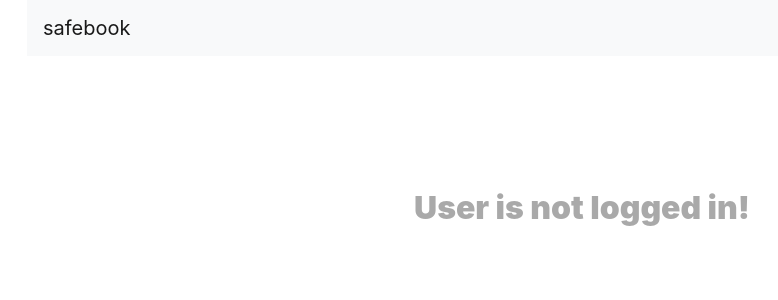
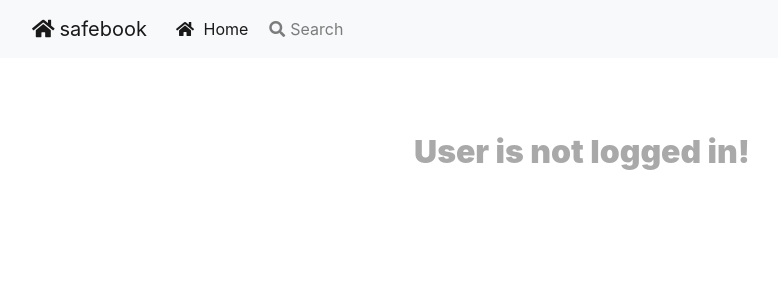
Before and after one commit to mjfullstack/safebook, a React (Create React App) app in the folder client/: page /home in a window 1280 px wide. Shown: the top 300 px of the page, without its empty margins (58-836 px from the left). Built offline with nearby package versions, Linux system fonts and the light colour scheme.

Commit message:
Nav Bar Work

```diff
--- a/client/public/index.html
+++ b/client/public/index.html
@@ -34,6 +34,9 @@
       <script src="https://cdnjs.cloudflare.com/ajax/libs/popper.js/1.14.6/umd/popper.min.js" integrity="sha384-wHAiFfRlMFy6i5SRaxvfOCifBUQy1xHdJ/yoi7FRNXMRBu5WHdZYu1hA6ZOblgut" crossorigin="anonymous"></script>
       <script src="https://stackpath.bootstrapcdn.com/bootstrap/4.2.1/js/bootstrap.min.js" integrity="sha384-B0UglyR+jN6CkvvICOB2joaf5I4l3gm9GU6Hc1og6Ls7i6U/mkkaduKaBhlAXv9k" crossorigin="anonymous"></script>
 
+    <!-- Font Awesom -->
+      <link rel="stylesheet" href="https://use.fontawesome.com/releases/v5.7.1/css/all.css" integrity="sha384-fnmOCqbTlWIlj8LyTjo7mOUStjsKC4pOpQbqyi7RrhN7udi9RwhKkMHpvLbHG9Sr" crossorigin="anonymous">
+
     <title>SafeBook</title>
   </head>
   <body>
--- a/client/src/App.css
+++ b/client/src/App.css
@@ -32,7 +32,7 @@
 }
 
 .paddingTitle {
-  padding-top: 2rem;
+  padding-top: 5rem;
   padding-bottom: 1rem;
 }
 
@@ -43,6 +43,19 @@
 .marginButton {
   margin: 15;
 }
+
+.sb-ico-margin {
+  margin: 5px;
+}
+ /* .sb-navbar {
+  position: fixed;
+  top: 0;
+} */
+/*
+  width: 100%;
+  color: #000;
+  background-color: brown.
+} */
 
   h1 {
     font-weight: 900;
--- a/client/src/App.js
+++ b/client/src/App.js
@@ -6,7 +6,7 @@ import FindUser from "./pages/FindUser";
 import HomePage from "./pages/HomePage";
 import NoMatch from "./pages/NoMatch";
 import './App.css';
-// import FixedNavbar from './Components/FixedNavbar';
+import FixedNavbar from './Components/FixedNavbar';
 
 export default class App extends Component {
   constructor() {
@@ -49,32 +49,10 @@ export default class App extends Component {
     return (
       <Router>
         <div className='tc container'> {/** tc = tachyon text-align: center;  **/}
-          {/* <FixedNavbar
-            currentScore={this.state.currentScore}
-            highScore={this.state.highScore}
-            wonDisplayed={this.state.wonDisplayed}
+          <FixedNavbar
             set_logged_in={(logged_in_status) => this.setLoggedInStatus(logged_in_status)}
             logged_in_status={this.state.logged_in_status}
-            /> */}
-          <nav className="navbar navbar-expand-lg navbar-light bg-light">
-            <a className="navbar-brand" href="/">safebook</a>
-            {/* <button class="navbar-toggler" type="button" data-toggle="collapse" data-target="#navbarSupportedContent" aria-controls="navbarSupportedContent"
-              aria-expanded="false" aria-label="Toggle navigation">
-              <span class="navbar-toggler-icon"></span>
-            </button>
-            <div class="collapse navbar-collapse" id="navbarSupportedContent">
-              <ul class="navbar-nav ml-auto">
-                <li class="nav-item active">
-                  <a class="nav-link" href="/">Login
-                        <span class="sr-only">(current)</span>
-                  </a>
-                </li>
-                <li class="nav-item">
-                  <a class="nav-link" href="/finduser">Search</a>
-                </li>
-              </ul>
-            </div> */}
-          </nav>
+          />
 
           <Switch>
             <Route exact path="/register"
@@ -83,19 +61,15 @@ export default class App extends Component {
                 set_logged_in={(logged_in_status) => this.setLoggedInStatus(logged_in_status)}
               />}
             />
-            {/* <Route exact path="/" component={Login} /> */}
             <Route exact path="/"
               render={(props) => <Login {...props}
                 topLevelState={(loginUser) => this.setTopState(loginUser)}
-                // im_logged_in={this.state.im_logged_in}
                 im_logged_in={this.state.user}
                 set_logged_in={(logged_in_status) => this.setLoggedInStatus(logged_in_status)}
               />}
             />
             <Route exact path="/home"
               render={(props) => <HomePage {...props}
-                // EDGAR suggested (not req'd) ---> componentDidMount={(props) => <HomePage {...props}
-                // im_logged_in={this.state.im_logged_in}
                 im_logged_in={this.state.users[0]}
                 users={this.state.users}
                 friends={filteredFriends}
--- a/client/src/Components/CardList/index.js
+++ b/client/src/Components/CardList/index.js
@@ -7,7 +7,6 @@ const CardList = ({ users }) => {
   const cardArray = users.map((user, idx) => {
     return (
       <Card
-        // id={user.id} // Intent?
         key={idx }
         first_name={user.first_name}
         middle_name={user.middle_name}
--- a/client/src/Components/FixedNavbar/index.js
+++ b/client/src/Components/FixedNavbar/index.js
@@ -1,32 +1,8 @@
 import React from "react";
 import './style.css';
-// import { MuiThemeProvider, style, createMuiTheme } from 'material-ui/styles';
-import { MuiThemeProvider, style } from 'material-ui/styles';
-// import RaisedButton from 'material-ui/RaisedButton';
-// import StepButton from 'material-ui/StepButton';
-import FlatButton from 'material-ui/FlatButton';
 import { withRouter } from "react-router-dom";
 // import { withState } from "recompose";
 import 'typeface-roboto';
-// import { StepButton } from "material-ui";
-
-
-// const styles = { // NOT being applied
-//   buttonStyle: {
-//     // backgroundColor: "#aaa",
-//     backgroundColor: 'blue'
-//   }
-// }
-
-// const myTheme = createMuiTheme ({
-//   overrides: {
-//     MuiButton: {
-//       FlatButton: {
-//         color: 'white',
-//       },
-//     },
-//   }
-// })
 
 class FixedNavbar extends React.Component {
   constructor(props){
@@ -46,37 +22,59 @@ class FixedNavbar extends React.Component {
       return this.props.history.push("/");
     }
   }
+
+  handleGoToSearchClick(event) {
+    event.preventDefault();
+    return this.props.history.push("/finduser");
+  }
+
   render () {
+    // const { logged_in_status, set_logged_in } = this.props;
     const { logged_in_status } = this.props;
-    // const {currentScore, highScore, wonDisplayed} = this.props;
-    // console.log(`Score: ${currentScore} High Score: ${highScore}`);
-    // console.log(`wonDisplayed: ${wonDisplayed}`);
-  return (
-    <div>
-     {/* <MuiThemeProvider theme={myTheme}> */}
-     <MuiThemeProvider>
-        <nav className="navbar fixed-top tc" role="navigation">
-          <div className="container-fluid">
-            {/* <!-- Brand and toggle get grouped for better mobile display --> */}
-            {/* <div className="navbar-header"> */}
-            {/* <a className='nav navbar-nav' href='/home'><h1 className='tc f1'>SafeBook</h1></a> */}
-            {/* <FlatButton theme='dark' color='black' label='SAFEBOOK' primary={true} style={style} className='nav navbar-nav tc f1 mySafeHeader' role='button' >SafeBook</FlatButton> */}
-            {/* <ul className="nav navbar-nav tc">
-              <li > {<FlatButton theme='dark' color='black' label='SAFEBOOK' primary={true} style={style} className='nav navbar-nav tc f1 mySafeHeader' role='button' >SafeBook</FlatButton>} </li>
-            </ul> */}
-                 <FlatButton label='SafeBook' centerRipple backgroundColor='blue' primary={true} style={style} className='nav navbar-nav tc f1 mySafeHeader' onClick={(event) => this.handleSafeBookClick(event, logged_in_status)} ></FlatButton>
-                 {/* <RaisedButton label='SafeBook' centerRipple backgroundColor='blue' primary={true} style={style} className='nav navbar-nav tc f1 mySafeHeader' onClick={(event) => this.handleSafeBookClick(event, logged_in_status)} ></RaisedButton> */}
-                 {/* <StepButton label='SafeBook' primary={true} style={style} className='nav navbar-nav tc f1 mySafeHeader' onClick={(event) => this.handleSafeBookClick(event, logged_in_status)} ></StepButton> */}
-                 {/* <FlatButton onClick={(event) => this.handleSafeBookClick(event, logged_in_status)} overrides={MuiButton= {FlatButton= {color='white', label='SafeBook', className='nav navbar-nav', }}}>safebook</FlatButton> */}
-            {/* <RaisedButton className='nav navbar-nav' role='button' onClick={(event) => this.handleSafeBookClick(event, logged_in_status)}><h1 className='tc f1'>SafeBook</h1></RaisedButton> */}
-            {/* <button className='nav navbar-nav' role='button' onClick={(event) => this.handleSafeBookClick(event, logged_in_status)}><h1 className='tc f1'>SafeBook</h1></button> */}
-              {/* <ul className="nav navbar-nav tc">
-                <li ><a  href='/home'><h1 className='tc f1'>SafeBook</h1></a></li>
-              </ul> */}
-            {/* </div> */}
+    return (
+      <div>
 
+        {/* <nav className="navbar fixed-top tc" role="navigation"> */}
+        <nav className="navbar navbar-expand-lg navbar-light bg-light fixed-top float-right sb-navbar">
+          <div className="container">
+            {/* <button className='nav navbar-nav'  onClick={(event) => this.handleSafeBookClick(event, logged_in_status)}>SafeBook</button> */}
+            <a className="navbar-brand float-left" rel="noopener noreferrer" href="#"
+              onClick={(event) => this.handleSafeBookClick(event, logged_in_status)}
+            ><i className="fas fa-home sb-ico-margin"></i>safebook</a>
+            <button className="navbar-toggler" type="button" data-toggle="collapse"
+            data-target="#navbarSupportedContent" aria-controls="navbarSupportedContent"
+              aria-expanded="false" aria-label="Toggle navigation">
+              <span className="navbar-toggler-icon"></span>
+            </button>
+            <div className="collapse navbar-collapse" id="navbarSupportedContent">
+              <ul className="navbar-nav ml-auto">
+                <li className="nav-item active">
+                  <a className="nav-link" rel="noopener noreferrer" href="#"
+                    onClick={(event) => this.handleSafeBookClick(event, logged_in_status)}
+                  ><i className="fas fa-home sb-ico-margin"></i> Home
+                        <span className="sr-only">(current)</span>
+                  </a>
+                </li>
+                <li className="nav-item">
+                  <a className="nav-link" rel="noopener noreferrer" href="#"
+                    onClick={(event) => this.handleGoToSearchClick(event)}
+                    ><i class="fas fa-search sb-ico-margin"></i>Search
+                  </a>
+                </li>
+              </ul>
+            </div>
+          </div> {/* <!-- /.container-fluid for outside container --> */}
+        </nav>
+
+
+
+
+
+
+
+            {/* WAS FROM OLD NAVBAR */}
             {/* <!-- Collect the nav links, forms, and other content for toggling --> */}
-            <div className="collapse navbar-collapse" id="bs-example-navbar-collapse-1">
+            {/* <div className="collapse navbar-collapse" id="bs-example-navbar-collapse-1">
               <ul className="nav navbar-nav">
                 <li className="pull-left"><button target="_blank" rel="noopener noreferrer" href="#">Dashboard</button></li>
                 <li className="active"><button target="_blank" rel="noopener noreferrer" href="#">Stories</button></li>
@@ -84,12 +82,11 @@ class FixedNavbar extends React.Component {
                 <li><button target="_blank" rel="noopener noreferrer" href="#">Photos</button></li>
                 <li className="social pull-right"><button href="#">Social Links</button></li>
               </ul>
-            </div> {/* <!-- /.navbar-collapse --> */}
-          </div> {/* <!-- /.container-fluid --> */}
-        </nav>
-        </MuiThemeProvider>
-    </div>
-  )
+            </div>    */}  {/* <!-- /.navbar-collapse --> */}
+        {/* </nav> */}
+        {/* </MuiThemeProvider> */}
+      </div>
+    )
   }
 };
 
--- a/client/src/pages/FindUser/index.js
+++ b/client/src/pages/FindUser/index.js
@@ -33,7 +33,7 @@ class FindUser extends React.Component {
     return (
       <div>
         <div>
-          <h2 className='paddingTitle'>Find User - Type Letters to Search Names...</h2>
+          <h2 className='paddingTitle'><i class="fas fa-search sb-ico-margin"></i>Find User - Type Letters to Search Names...</h2>
           <div className="form-group">
             <input type="text"
               placeholder="Search safebook..."
--- a/client/src/pages/HomePage/index.js
+++ b/client/src/pages/HomePage/index.js
@@ -17,7 +17,7 @@ class HomePage extends React.Component {
 
   handleGoToSearchClick(event) {
     event.preventDefault();
-    return this.props.history.push("/finduser"); // EDGAR workaround no persistence
+    return this.props.history.push("/finduser");
   }
 
   // When the component mounts, load all user and save the state
@@ -84,7 +84,10 @@ class HomePage extends React.Component {
 
           <div className="row">
             <div className="col-md-12 padding">
-              <button type="button" className="btn btn-secondary marginButton" onClick={(event) => this.handleGoToSearchClick(event)}>Go To Search</button>
+              <button type="button" className="btn btn-secondary marginButton"
+                onClick={(event) => this.handleGoToSearchClick(event)}
+                ><i class="fas fa-search sb-ico-margin"></i>Go To Search
+              </button>
             </div>
           </div>
           {this.state.user === null && <div />}
```
Also changed, not shown: client/src/Components/FixedNavbar/style.css (+2 -6 lines), client/src/Components/Grid/index.js (added, +28 -0 lines). Lines whose indentation alone changed are shown as unchanged.
